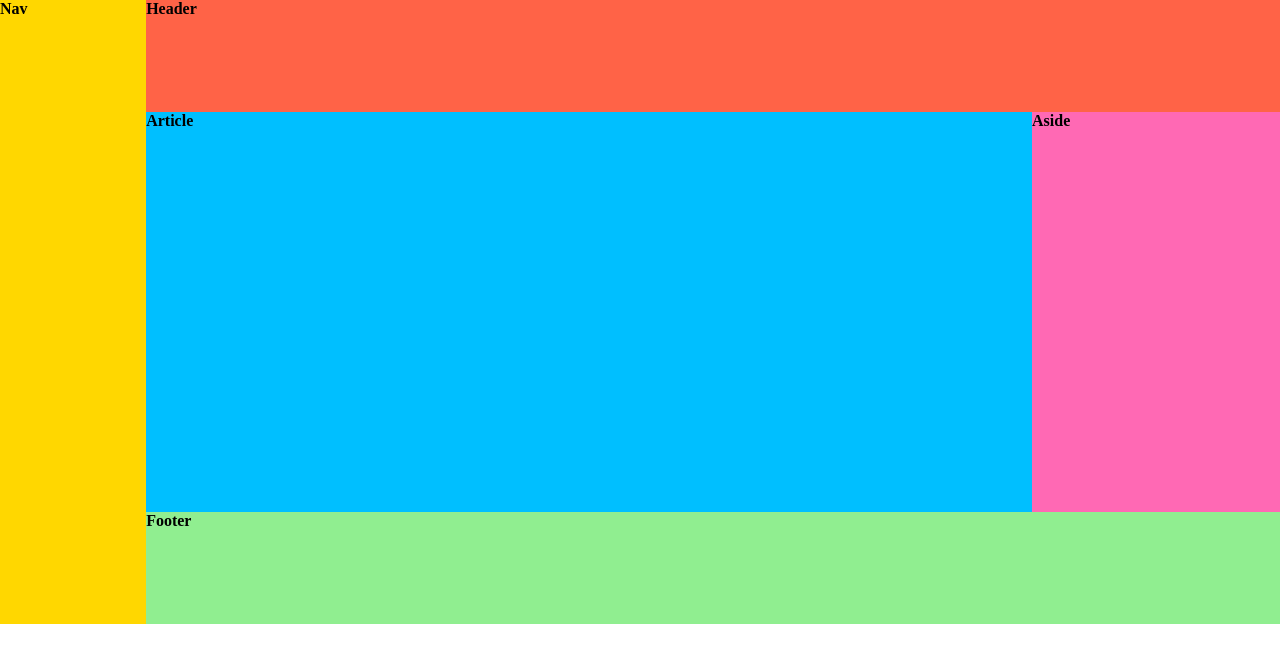
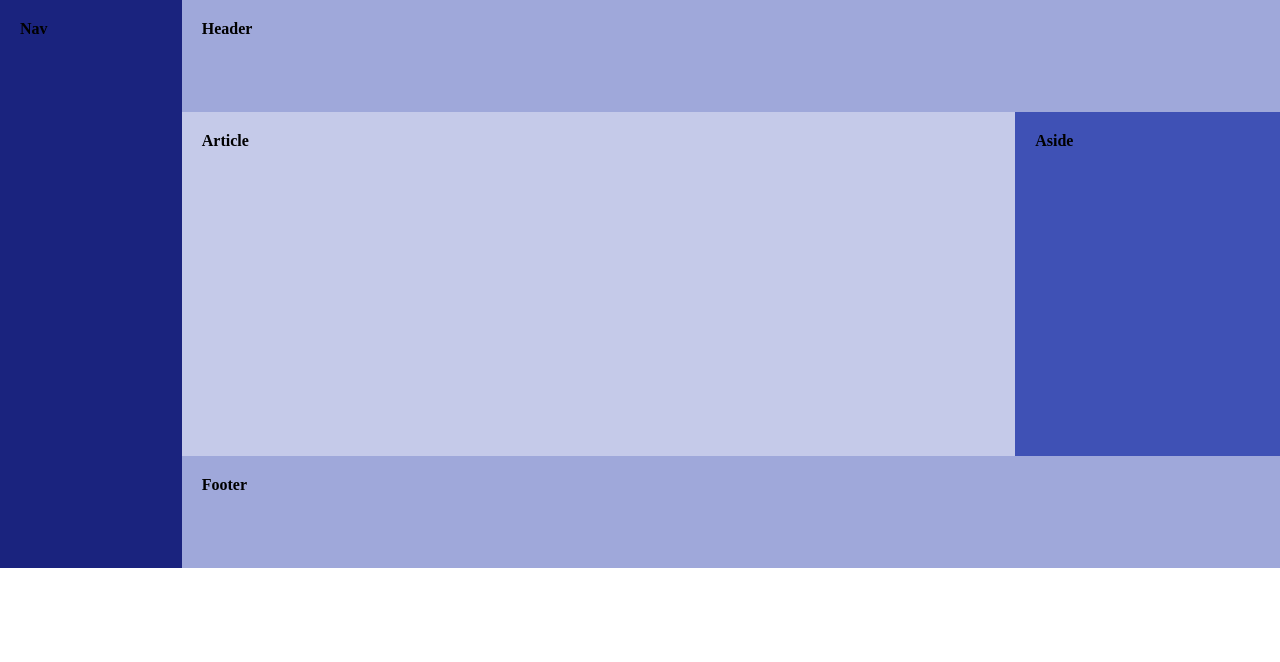
Before and after one commit to Muhammadfahriza271/Pemrograman-Web, a plain HTML site: page Flexbox6.2_0110221147_MuhammadFahriza.html in a window 1280 px wide. Drawn offline with Linux system fonts and the light colour scheme.

Commit message:
Update Flexbox6.2_0110221147_MuhammadFahriza.html

```diff
--- a/Flexbox6.2_0110221147_MuhammadFahriza.html
+++ b/Flexbox6.2_0110221147_MuhammadFahriza.html
@@ -19,32 +19,36 @@
         }
         .nav {
             width: 20%;
-            height: 39em;
-            background: gold;
+            height: 33em;
+            background: #1A237E;
+            padding: 20px;
         }
-       .header {
+        .header-footer {
+            width: 28cm;
+            height: 4.5em;
+            background: #9FA8DA;
+            padding: 20px;
+        }
+
+        /* .footer {
             width: 30cm;
             height: 7em;
-            background: tomato;
-        }
-
-        .footer {
-            width: 30cm;
-            height: 7em;
-            background: lightgreen;
-        }
+            background: lightgreen; */
+        /* } */
         .main {
             display: flex;
-            height: 25em;
+            height: 21.5em;
         }
         .article {
             flex-grow: 2;
-            background: deepskyblue;
+            background: #C5CAE9;
+            padding: 20px;
         }
 
         .aside {
             flex-grow: 0.5;
-            background: hotpink;
+            background:  #3F51B5;
+            padding: 20px;
         }
     </style>
 </head>
@@ -52,12 +56,12 @@
     <div class="container">
         <nav class="nav">Nav</nav>
         <div>
-            <header class="header">Header</header>
+            <header class="header-footer">Header</header>
             <div class="main">
                 <article class="article">Article</article>
                 <aside class="aside">Aside</aside>
             </div>
-            <footer class="footer">Footer</footer>
+            <footer class="header-footer">Footer</footer>
         </div>
     </div>
 </body>
```
